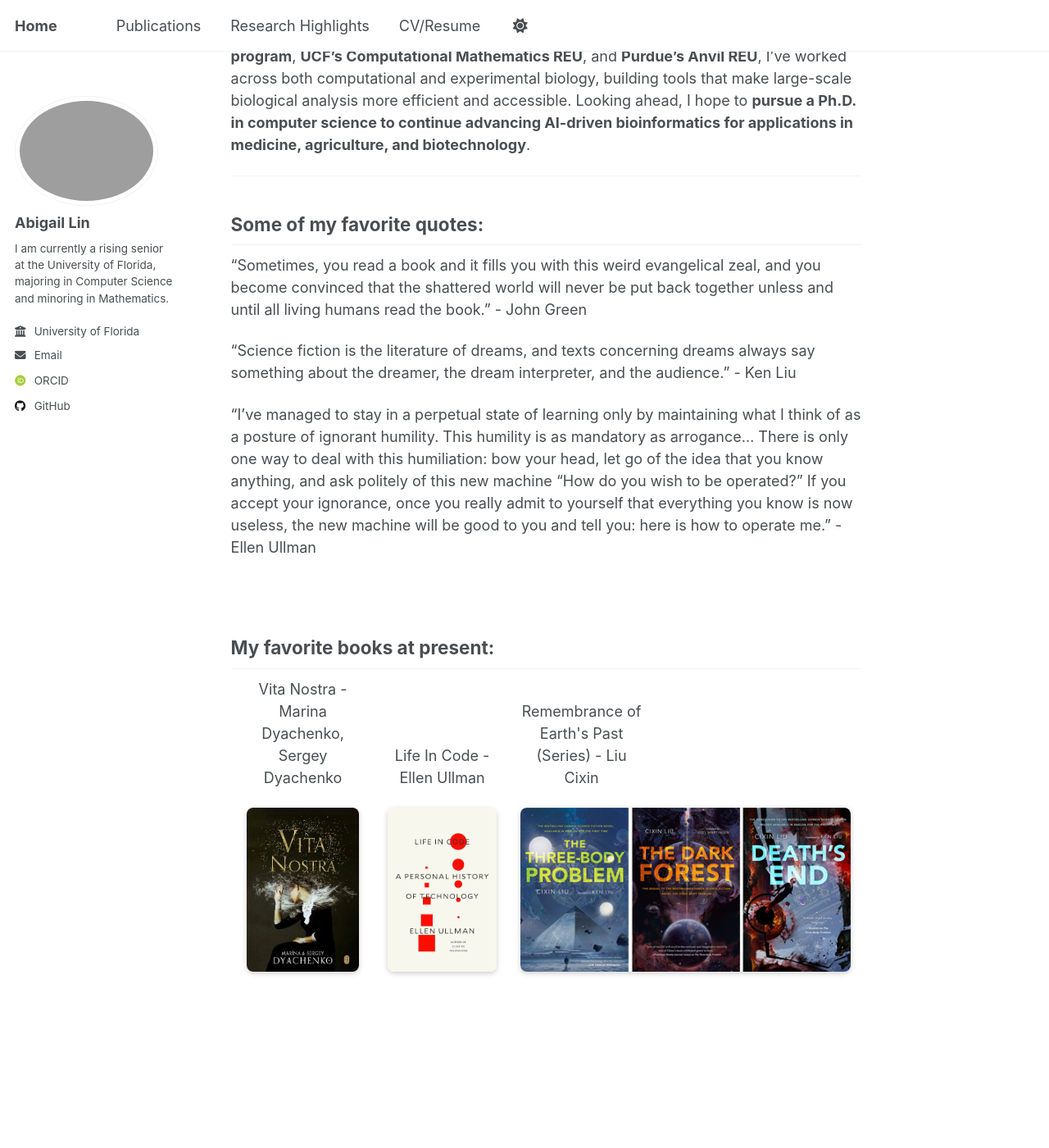
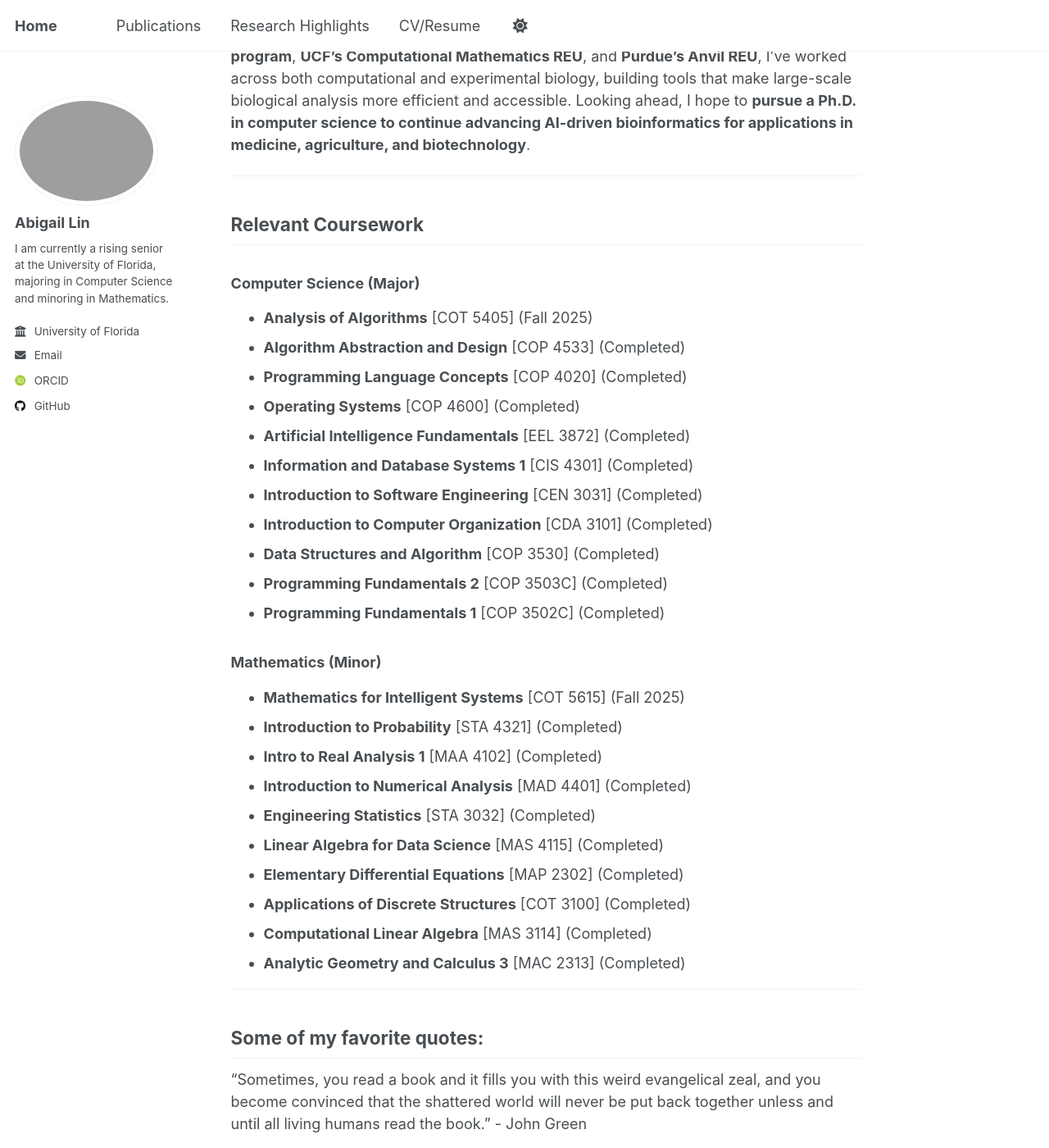
Before and after one commit to HelloWorld7-beep/HelloWorld7-beep.github.io, a Jekyll site: the page built from _pages/about.md, in a window 1280 px wide and 1400 px high, scrolled down 302 px. Shown: the whole window at 82% size. Built offline with Jekyll 4.4.1, drawn with Linux system fonts in a browser that asks for light colours; some web fonts are replaced; a script that is not in the unit is left out.

Commit message:
Update about.md

```diff
--- a/_pages/about.md
+++ b/_pages/about.md
@@ -8,6 +8,42 @@ redirect_from:
 ---
 
 Hi! I’m an undergraduate researcher passionate about using artificial intelligence to accelerate discovery in biology. I first found my love for research at the University of Florida’s Designer Glycans Lab, where I developed Python automation protocols for molecular biology experiments and contributed to a paper on accessible automation for plant synthetic biology. Since then, I’ve explored how machine learning and computational modeling can reveal new insights into enzyme function and protein design, from applying the Maximum Entropy model to study polysaccharide synthesis to benchmarking protein language models for enzyme prediction. Through experiences in <b>UF’s AI Scholars program</b>, <b>UCF’s Computational Mathematics REU</b>, and <b>Purdue’s Anvil REU</b>, I’ve worked across both computational and experimental biology, building tools that make large-scale biological analysis more efficient and accessible. Looking ahead, I hope to <b>pursue a Ph.D. in computer science to continue advancing AI-driven bioinformatics for applications in medicine, agriculture, and biotechnology</b>.
+
+
+
+---
+
+
+<h2 class="sub-subtitle">Relevant Coursework</h2>
+
+<h3>Computer Science (Major)</h3>
+<ul>
+    <li><b>Analysis of Algorithms</b> [COT 5405] (Fall 2025)</li>
+    <li><b>Algorithm Abstraction and Design</b> [COP 4533] (Completed)</li>
+    <li><b>Programming Language Concepts</b> [COP 4020] (Completed)</li>
+    <li><b>Operating Systems</b> [COP 4600] (Completed)</li>
+    <li><b>Artificial Intelligence Fundamentals</b> [EEL 3872] (Completed)</li>
+    <li><b>Information and Database Systems 1</b> [CIS 4301] (Completed)</li>
+    <li><b>Introduction to Software Engineering</b> [CEN 3031] (Completed)</li>
+    <li><b>Introduction to Computer Organization</b> [CDA 3101] (Completed)</li>
+    <li><b>Data Structures and Algorithm</b> [COP 3530] (Completed)</li>
+    <li><b>Programming Fundamentals 2</b> [COP 3503C] (Completed)</li>
+    <li><b>Programming Fundamentals 1</b> [COP 3502C] (Completed)</li>
+</ul>
+
+<h3>Mathematics (Minor)</h3>
+<ul>
+    <li><b>Mathematics for Intelligent Systems</b> [COT 5615] (Fall 2025)</li>
+    <li><b>Introduction to Probability</b> [STA 4321] (Completed)</li>
+    <li><b>Intro to Real Analysis 1</b> [MAA 4102] (Completed)</li>
+    <li><b>Introduction to Numerical Analysis</b> [MAD 4401] (Completed)</li>
+    <li><b>Engineering Statistics</b> [STA 3032] (Completed)</li>
+    <li><b>Linear Algebra for Data Science</b> [MAS 4115] (Completed)</li>
+    <li><b>Elementary Differential Equations</b> [MAP 2302] (Completed)</li>
+    <li><b>Applications of Discrete Structures</b> [COT 3100] (Completed)</li>
+    <li><b>Computational Linear Algebra</b> [MAS 3114] (Completed)</li>
+    <li><b>Analytic Geometry and Calculus 3</b> [MAC 2313] (Completed)</li>
+</ul>
 
 ---
 
```
